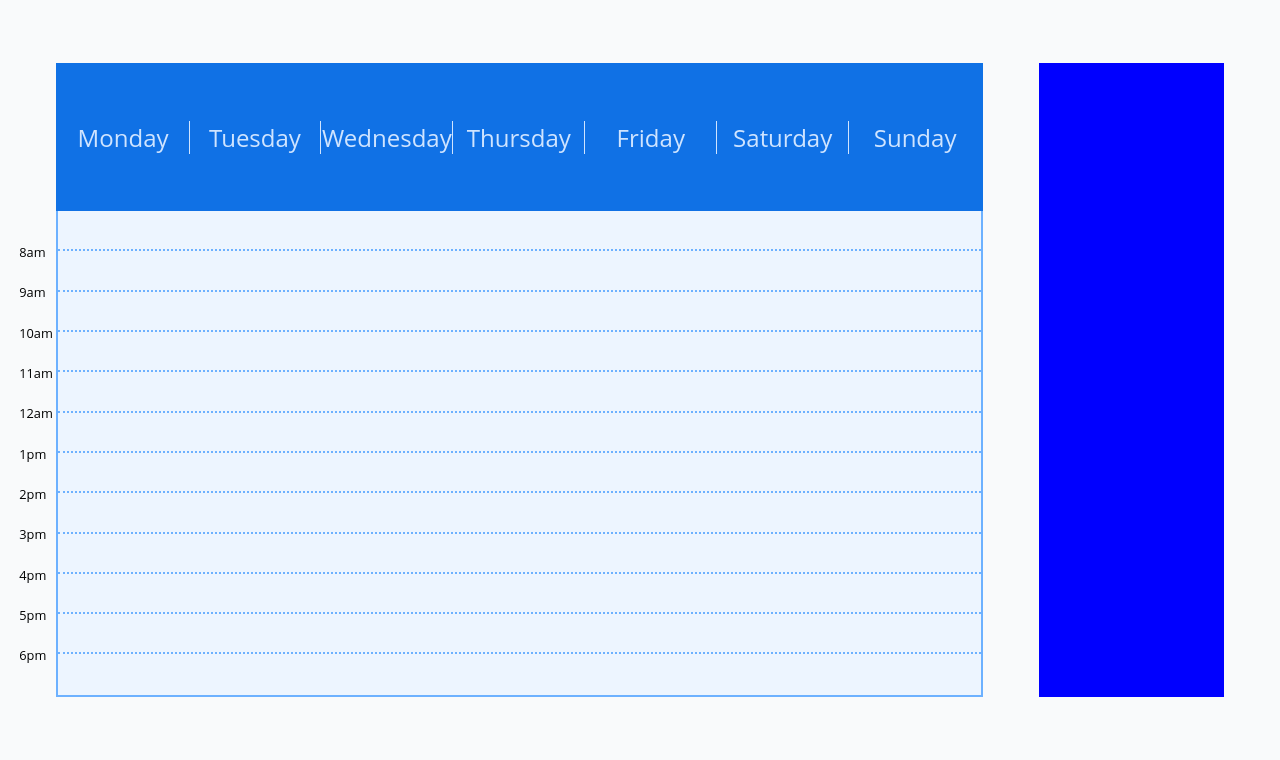
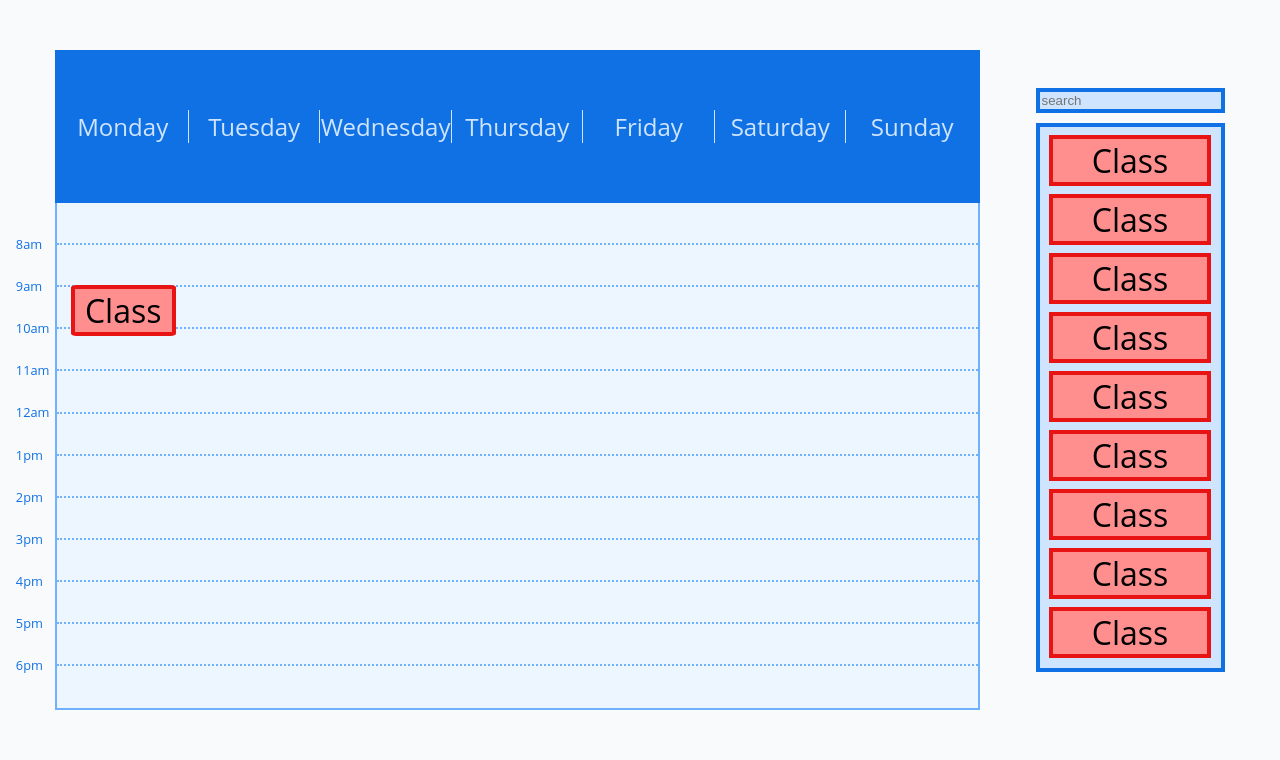
Before and after one commit to jerling2/project-2, a Django app: page /schedulebuilder/ in a window 1280 px wide. Shown: the part 40-800 px from the top of the page. Run offline with Django 4.2, Linux system fonts and the light colour scheme.

Commit message:
updated schedule builder

```diff
--- a/project/static/schedule-builder.css
+++ b/project/static/schedule-builder.css
@@ -63,14 +63,6 @@
   border-right: none;
 }
 
-.class-selection-container {
-  width: 100%;
-  height: 100%;
-  grid-row: 2 / 2;
-  grid-column: 4 / 4;
-  background-color: blue;
-}
-
 .schedule-builder-content-container {
   display: grid;
   grid-template-rows: 1fr 1fr 1fr 1fr 1fr 1fr 1fr 1fr 1fr 1fr 1fr 1fr;
@@ -81,6 +73,35 @@
   border-top: none;
 }
 
+.schedule-builder-content-overlay {
+  position: absolute;
+  display: grid;
+  grid-template-rows: 1fr 1fr 1fr 1fr 1fr 1fr 1fr 1fr 1fr 1fr 1fr 1fr;
+  grid-template-columns:  1fr 1fr 1fr 1fr 1fr 1fr 1fr;
+  border-top: none;
+  z-index: 10;
+}
+
+.schedule-builder-class-container {
+  display: flex;
+  flex-direction: column;
+  justify-content: center;
+  grid-column: 1 / 2;
+  grid-row: 3;
+  margin-left: 10%;
+  margin-right: 10%;
+  border-radius: 5%;
+  margin-bottom: 5%;
+  background-color: #ff8f8f;
+  border: 4px #e81313 solid;
+}
+
+.schedule-builder-class-container {
+  text-align: center;
+  font-size: 2em;
+}
+
+
 .dotted-line {
   grid-column: 1 / -1;
   border-bottom: 2px dotted #6db1ff;
@@ -90,7 +111,62 @@
 /* Note this will not perfectly align the '8am' text for all screen sizes.
    in order to make it line up perfectly it must be done with javascript. */
 .time-text {
+  color: #1071e5;
   position: absolute;
   font-size: 0.8em;
-  transform: translateX(-3em) translateY(2.5em);
 }
+
+.class-selection-container {
+  display: flex;
+  flex-direction: column;
+  width: 100%;
+  height: 100%;
+  grid-row: 2 / 2;
+  grid-column: 4 / 4;
+  /* background-color: blue; */
+}
+
+.class-selection-search-input-container {
+  display: flex;
+  flex-direction: column;
+  justify-content: center;
+  margin-top: 20%;
+  height: 10%;
+}
+
+.class-selection-search-input {
+  background-color: #CFE4FF;
+  border: 4px #1071E5 solid;
+  position: relative;
+  height: 100%;
+
+}
+
+.class-selection-classes-container {
+  display: flex;
+  flex-direction: column;
+  background-color: #CFE4FF;
+  border: 4px #1071E5 solid;
+  margin-top: 5%;
+  margin-bottom: 20%;
+  padding-left: 5%;
+  padding-right: 5%;
+  padding-bottom: 5%;
+  height: 100%;
+}
+
+.class-selection-class-container {
+  display: flex;
+  flex-direction: column;
+  justify-content: center;
+  cursor: pointer;
+  background-color: #ff8f8f;
+  border: 4px #e81313 solid;
+  height: 20%;
+  margin-top: 5%;
+}
+
+.class-selcection-class-text {
+  text-align: center;
+  font-size: 2em;
+}
--- /dev/null
+++ b/project/static/schedule-builder.js
@@ -0,0 +1,38 @@
+const schedule_builder_container = document.querySelector(".schedule-builder-content-container");
+const schedule_builder_overlay =  document.querySelector(".schedule-builder-content-overlay");
+const time_text =  document.querySelectorAll(".time-text");
+
+const position_time_text = () => {
+    let cell_height = get_cell_height();
+    let half_height = cell_height / 2;
+    cell_height += 'px';
+    half_height += half_height / 2;
+    half_height += 'px';
+    console.log(cell_height);
+    time_text.forEach(function(element) {
+        element.style.transform = `translateX(-3.25em) translateY(${half_height})`;
+    });
+};
+
+const resize_schedule_builder_overlay = () => {
+    let container_styles = window.getComputedStyle(schedule_builder_container);
+    schedule_builder_overlay.style.width = container_styles.width;
+    schedule_builder_overlay.style.height = container_styles.height;
+};
+
+const get_cell_height = () => {
+    let container_styles = window.getComputedStyle(schedule_builder_container);
+    let cell_height = container_styles.gridTemplateRows.split(' ')[0];
+    return parseFloat(cell_height);
+}
+
+
+
+window.addEventListener('resize', () => {
+    resize_schedule_builder_overlay();
+    position_time_text();
+});
+window.addEventListener('load', () => {
+    resize_schedule_builder_overlay();
+    position_time_text();
+});
--- a/project/templates/example.html
+++ b/project/templates/example.html
@@ -44,6 +44,13 @@
     </div>
   </div>
   <div class="schedule-builder-content-container">
+    <div class="schedule-builder-content-overlay">
+      <div id="class-1" class="schedule-builder-class-container">
+        <div class="schedule-builder-class-text">
+          Class
+        </div>
+      </div>
+    </div>
     <div class="dotted-line">
       <div class="time-text">8am</div>
     </div>
@@ -79,11 +86,45 @@
     </div>
   </div>
 </div>
+
+
 <div class="class-selection-container">
-
+  <div class="class-selection-search-input-container">
+    <input class="class-selection-search-input" placeholder="search">
+  </div>
+  <div class="class-selection-classes-container">
+    <div class="class-selection-class-container">
+      <div class="class-selcection-class-text">Class</div>
+    </div>
+    <div class="class-selection-class-container">
+      <div class="class-selcection-class-text">Class</div>
+    </div>
+    <div class="class-selection-class-container">
+      <div class="class-selcection-class-text">Class</div>
+    </div>
+    <div class="class-selection-class-container">
+      <div class="class-selcection-class-text">Class</div>
+    </div>
+    <div class="class-selection-class-container">
+      <div class="class-selcection-class-text">Class</div>
+    </div>
+    <div class="class-selection-class-container">
+      <div class="class-selcection-class-text">Class</div>
+    </div>
+    <div class="class-selection-class-container">
+      <div class="class-selcection-class-text">Class</div>
+    </div>
+    <div class="class-selection-class-container">
+      <div class="class-selcection-class-text">Class</div>
+    </div>
+    <div class="class-selection-class-container">
+      <div class="class-selcection-class-text">Class</div>
+    </div>
+  </div>
 </div>
 
 
 {% endblock %}
 {% block scripts %}
+<script src="{% static 'schedule-builder.js' %}"></script>
 {% endblock %}
```
